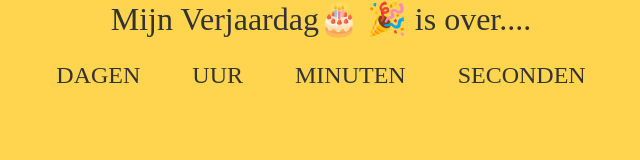
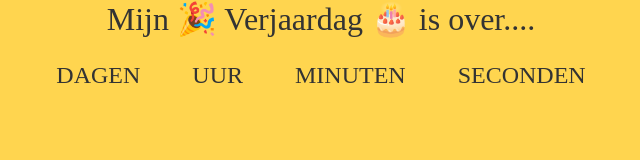
Before and after one commit to Drumboyww/verjaardagcountdown, a plain HTML site: page index.html in a window 1280 px wide. Shown: the whole page, without its empty margins (319-959 px from the left). Drawn offline with Linux system fonts and the light colour scheme.

Commit message:
Update index.html

```diff
--- a/index.html
+++ b/index.html
@@ -2,7 +2,7 @@
 <script src='script.js'></script>
 <title>Dylan`s Verjaardag</title>
 <div class="container">
-  <h1 id="head">Mijn Verjaardag<span aria-label="birthday cake">&#x1f382;</span> <span aria-label="party popper">&#x1f389;</span> is over....</h1>
+  <h1 id="head">Mijn <span aria-label="party popper">&#x1f389;</span> Verjaardag <span aria-label="birthday cake">&#x1f382;</span> is over....</h1>
   <ul>
     <li><span id="days"></span>Dagen</li>
     <li><span id="hours"></span>Uur</li>
```
